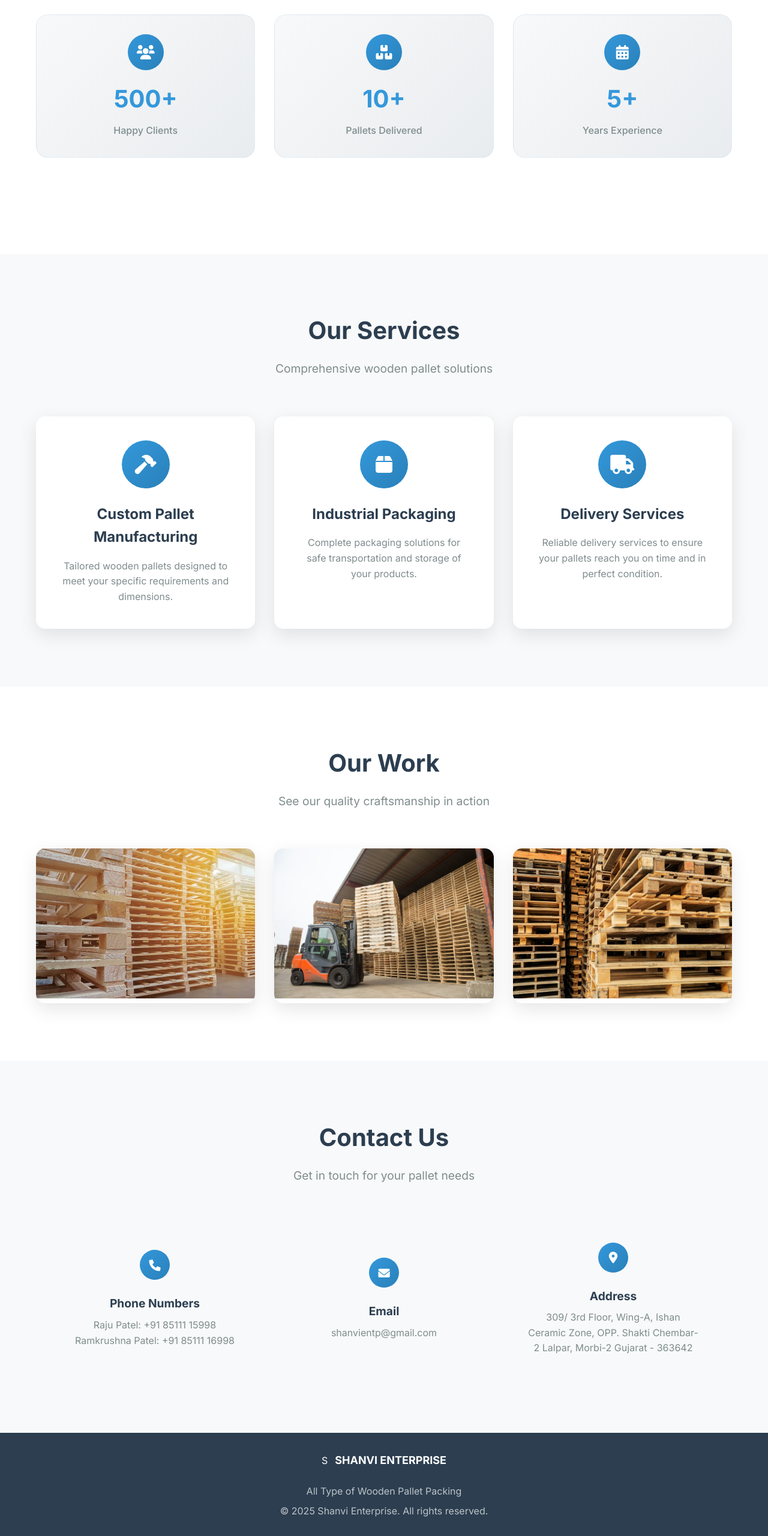
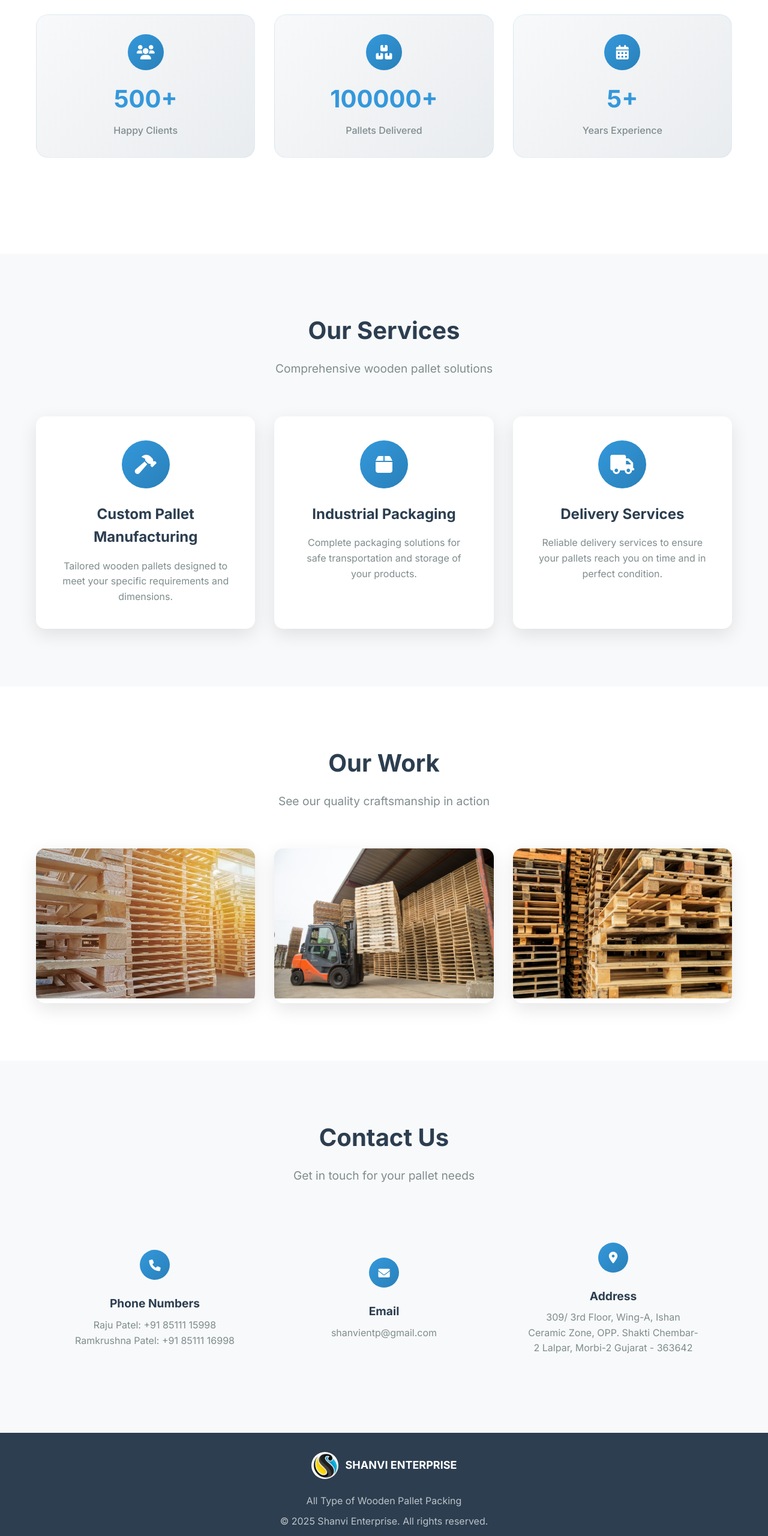
Before and after one commit to Yashchauhan008/shanvi-complimentary, a plain HTML site: page index.html in a window 1280 px wide. Shown: the part 1260-3820 px from the top of the page at 60% size. Drawn offline with Linux system fonts and the light colour scheme.

Commit message:
logo updated

```diff
--- a/index.html
+++ b/index.html
@@ -7,6 +7,7 @@
     <link rel="stylesheet" href="styles.css">
     <link href="https://fonts.googleapis.com/css2?family=Inter:wght@300;400;500;600;700&display=swap" rel="stylesheet">
     <link rel="stylesheet" href="https://cdnjs.cloudflare.com/ajax/libs/font-awesome/6.0.0/css/all.min.css">
+    <link rel="icon" href="./logo.jpeg" type="image/x-icon">
 </head>
 <body>
     <!-- Navigation -->
@@ -111,7 +112,7 @@
                             <i class="fas fa-boxes"></i>
                         </div>
                         <div class="stat-content">
-                            <div class="stat-number">10K+</div>
+                            <div class="stat-number">100000+</div>
                             <div class="stat-label">Pallets Delivered</div>
                         </div>
                     </div>
@@ -287,7 +288,7 @@
             <div class="footer-content">
                 <div class="footer-logo">
                     <div class="logo-icon">
-                        <div class="logo-s">S</div>
+                        <img src="./logo.jpeg"/>
                     </div>
                     <span class="logo-text-footer">SHANVI ENTERPRISE</span>
                 </div>
```
